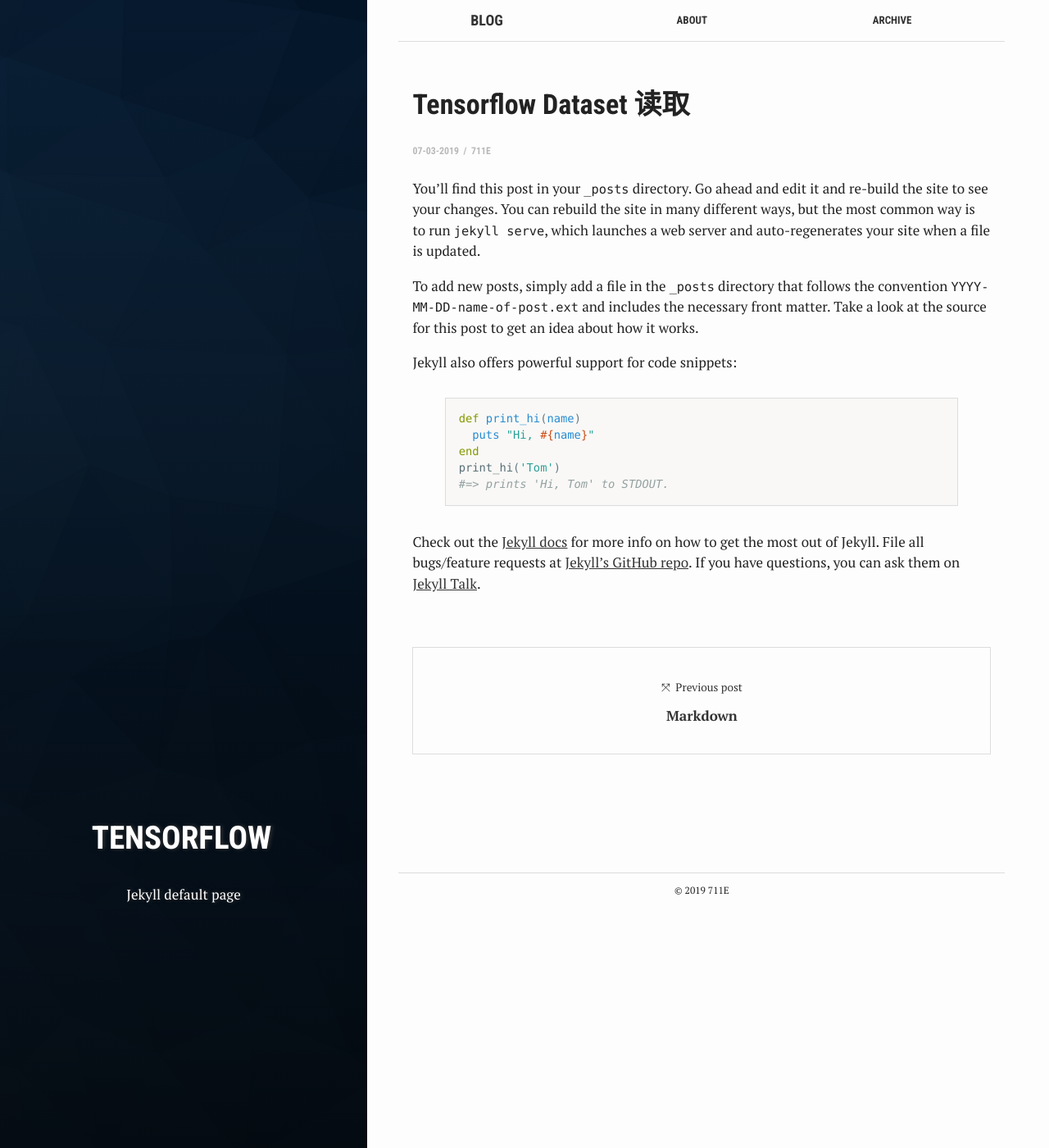
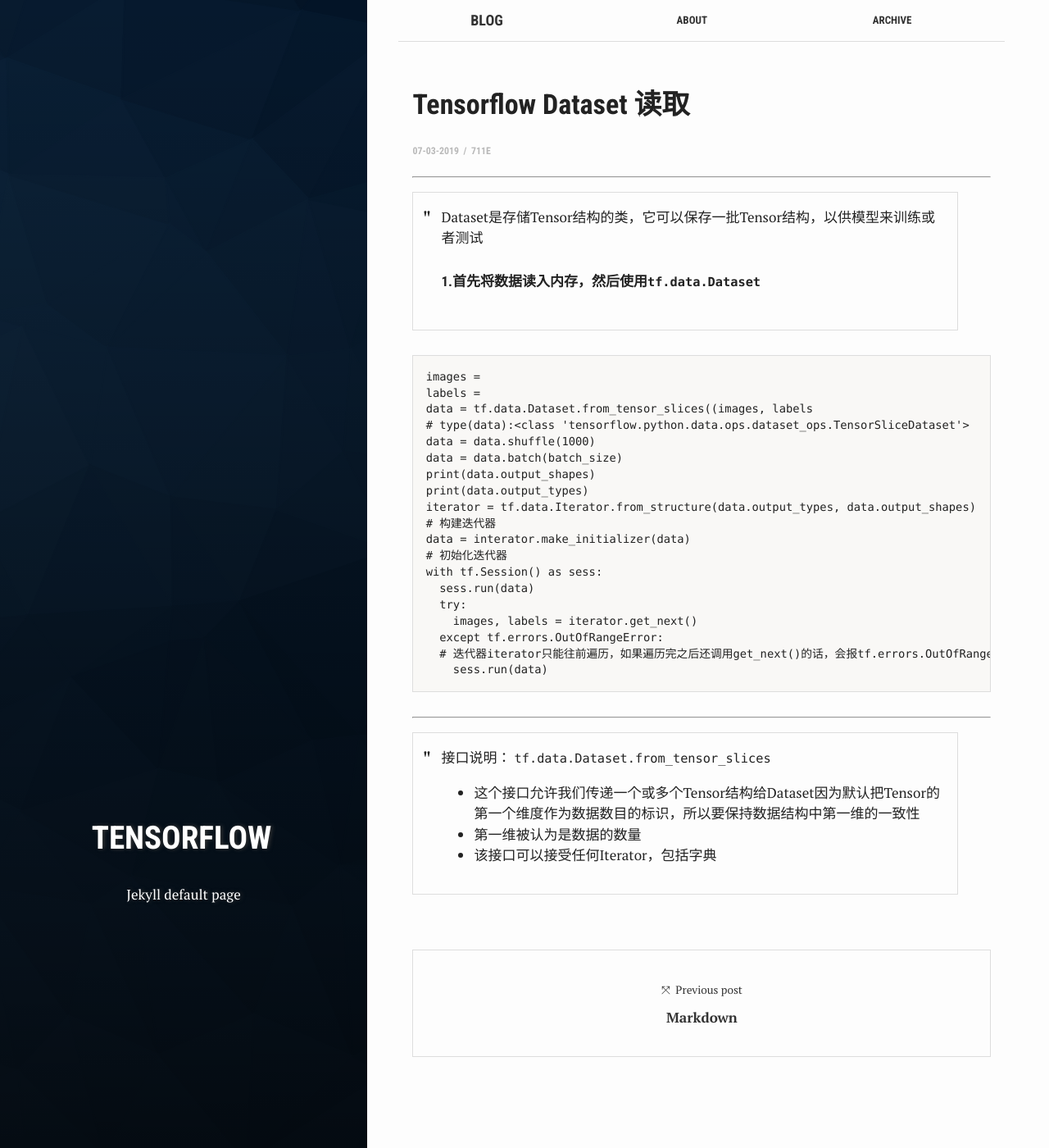
Before and after one commit to 711e/711e.github.io, a Jekyll site: the page built from _posts/2019-03-07-Tensorflow-dataset.markdown, in a window 1280 px wide and 1400 px high. Shown: the whole window at 82% size. Built offline with Jekyll 4.4.1, drawn with Linux system fonts in a browser that asks for light colours.

Commit message:
dataset01

````diff
--- a/_posts/2019-03-07-Tensorflow-dataset.markdown
+++ b/_posts/2019-03-07-Tensorflow-dataset.markdown
@@ -8,22 +8,35 @@
 tags: 'tensorflow'
 author: 711E
 ---
-You’ll find this post in your `_posts` directory. Go ahead and edit it and re-build the site to see your changes. You can rebuild the site in many different ways, but the most common way is to run `jekyll serve`, which launches a web server and auto-regenerates your site when a file is updated.
+***
+>Dataset是存储Tensor结构的类，它可以保存一批Tensor结构，以供模型来训练或者测试
+##### 1.首先将数据读入内存，然后使用`tf.data.Dataset`
 
-To add new posts, simply add a file in the `_posts` directory that follows the convention `YYYY-MM-DD-name-of-post.ext` and includes the necessary front matter. Take a look at the source for this post to get an idea about how it works.
+```
+images =
+labels =
+data = tf.data.Dataset.from_tensor_slices((images, labels
+# type(data):<class 'tensorflow.python.data.ops.dataset_ops.TensorSliceDataset'>
+data = data.shuffle(1000)
+data = data.batch(batch_size)
+print(data.output_shapes)
+print(data.output_types)
+iterator = tf.data.Iterator.from_structure(data.output_types, data.output_shapes)
+# 构建迭代器
+data = interator.make_initializer(data)
+# 初始化迭代器
+with tf.Session() as sess:
+  sess.run(data)
+  try:
+    images, labels = iterator.get_next()
+  except tf.errors.OutOfRangeError:
+  # 迭代器iterator只能往前遍历，如果遍历完之后还调用get_next()的话，会报tf.errors.OutOfRangeError错误，因此需要使用try-catch
+    sess.run(data)
+```
 
-Jekyll also offers powerful support for code snippets:
-
-{% highlight ruby %}
-def print_hi(name)
-  puts "Hi, #{name}"
-end
-print_hi('Tom')
-#=> prints 'Hi, Tom' to STDOUT.
-{% endhighlight %}
-
-Check out the [Jekyll docs][jekyll-docs] for more info on how to get the most out of Jekyll. File all bugs/feature requests at [Jekyll’s GitHub repo][jekyll-gh]. If you have questions, you can ask them on [Jekyll Talk][jekyll-talk].
-
-[jekyll-docs]: http://jekyllrb.com/docs/home
-[jekyll-gh]:   https://github.com/jekyll/jekyll
-[jekyll-talk]: https://talk.jekyllrb.com/
+***
+>接口说明：
+`tf.data.Dataset.from_tensor_slices`
+* 这个接口允许我们传递一个或多个Tensor结构给Dataset因为默认把Tensor的第一个维度作为数据数目的标识，所以要保持数据结构中第一维的一致性
+* 第一维被认为是数据的数量
+* 该接口可以接受任何Iterator，包括字典
````
